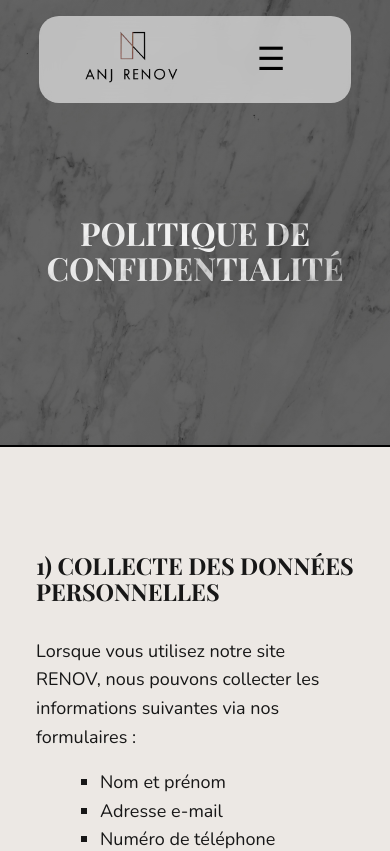
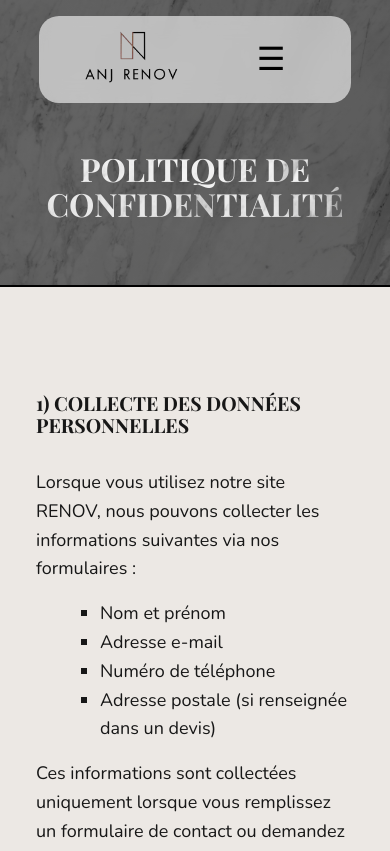
Before and after one commit to aurelienog/renov, a Next.js app: page /confidentiality in a window 390 px wide. Shown: the top 851 px of the page. Built offline with nearby package versions, Linux system fonts and the light colour scheme; a web font is replaced by a local one.

Commit message:
fixed padding responsive legal page

```diff
--- a/src/app/confidentiality/page.module.css
+++ b/src/app/confidentiality/page.module.css
@@ -14,7 +14,7 @@
 
   & h2 {
     margin-bottom: 2rem;
-    font-size: clamp(1.125rem, 6vw, 2rem);
+    font-size: clamp(1.125rem, 5vw, 2rem);
   }
 
   & :is(p, address) {
@@ -58,7 +58,10 @@
   background-size: cover;
   border-image: linear-gradient(rgba(0, 0, 0, 0.600), rgba(0, 0, 0, 0.600)) fill 1;
   width: 100%;
-  padding: 14rem 1rem 10rem;
+  padding-right: 1rem;
+  padding-left: 1rem;
+  padding-top: clamp(10rem, 10vw, 14rem);
+  padding-bottom: clamp(4rem, 10vw, 10rem);
   outline: black 2px solid;
 }
 
--- a/src/sections-about/conflict-section/styles.module.css
+++ b/src/sections-about/conflict-section/styles.module.css
@@ -64,7 +64,7 @@
   position: absolute;
   content: "";
   bottom: -30%;
-  right: -4%;
+  right: -9%;
   width: 100px;
   height: 10px;
   z-index: 2;
@@ -76,7 +76,7 @@
   position: absolute;
   content: "";
   bottom: -30%;
-  right: -4%;
+  right: -9%;
   width: 10px;
   height: 100px;
   z-index: 2;
```
